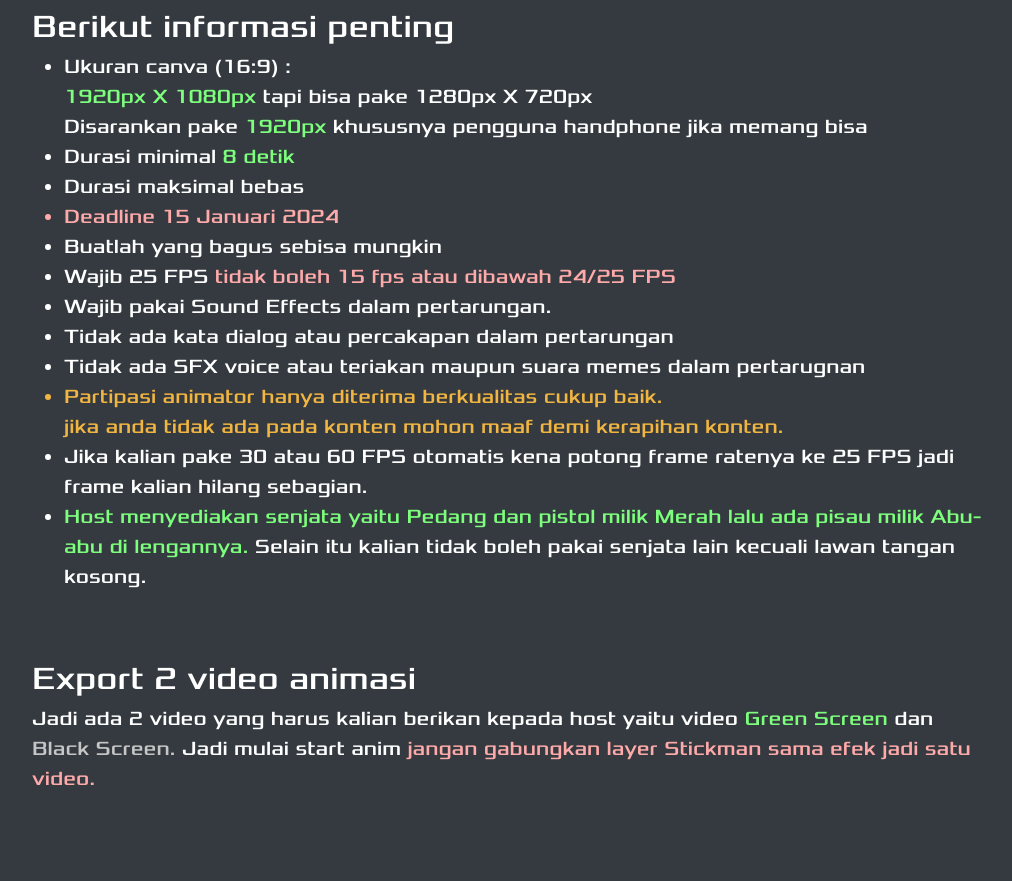
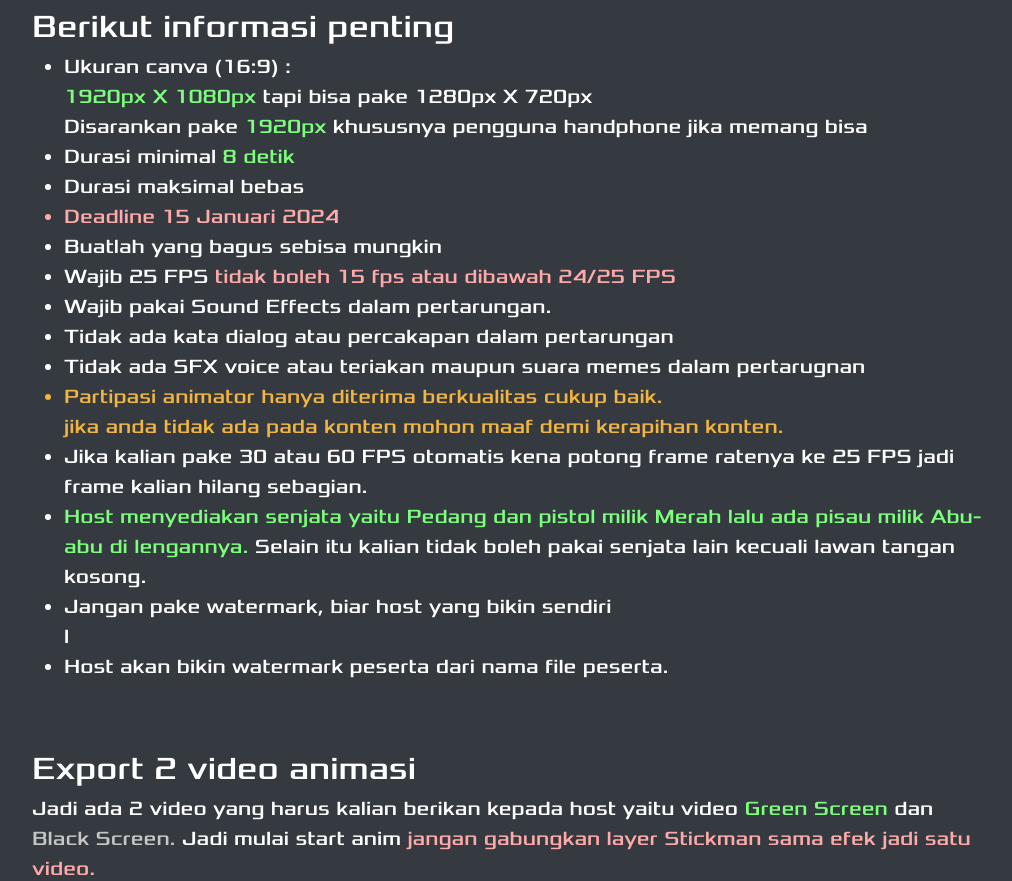
Before and after one commit to srpd30/srpd30.github.io, a plain HTML site: page secretundergroundcollab.html in a window 1280 px wide. Shown: the part 2355-3236 px from the top of the page, without its empty margins (128-1140 px from the left). Drawn offline with nearby package versions, Linux system fonts and the light colour scheme.

Commit message:
Update secretundergroundcollab.html

```diff
--- a/secretundergroundcollab.html
+++ b/secretundergroundcollab.html
@@ -161,7 +161,10 @@
     <li class="text-yellow-xolonium">Partipasi animator hanya diterima berkualitas cukup baik.<br><c>jika anda tidak ada pada konten mohon maaf demi kerapihan konten.</c></br></li>
     <li>Jika kalian pake 30 atau 60 FPS otomatis kena potong frame ratenya ke 25 FPS jadi frame kalian hilang sebagian.</li>
     <li><c class="text-green">Host menyediakan senjata yaitu Pedang dan pistol milik Merah lalu ada pisau milik Abu-abu di lengannya.</c> Selain itu kalian tidak boleh pakai senjata lain kecuali lawan tangan kosong.</li>
-  </ul>
+<li>Jangan pake watermark, biar host yang bikin sendiri</li>
+l
+<li>Host akan bikin watermark peserta dari nama file peserta.</li>
+</ul>
 </div>
 <br></br>
 <div class="mx-auto w-75 fs-2"> <a>Export 2 video animasi</a></div>
```
